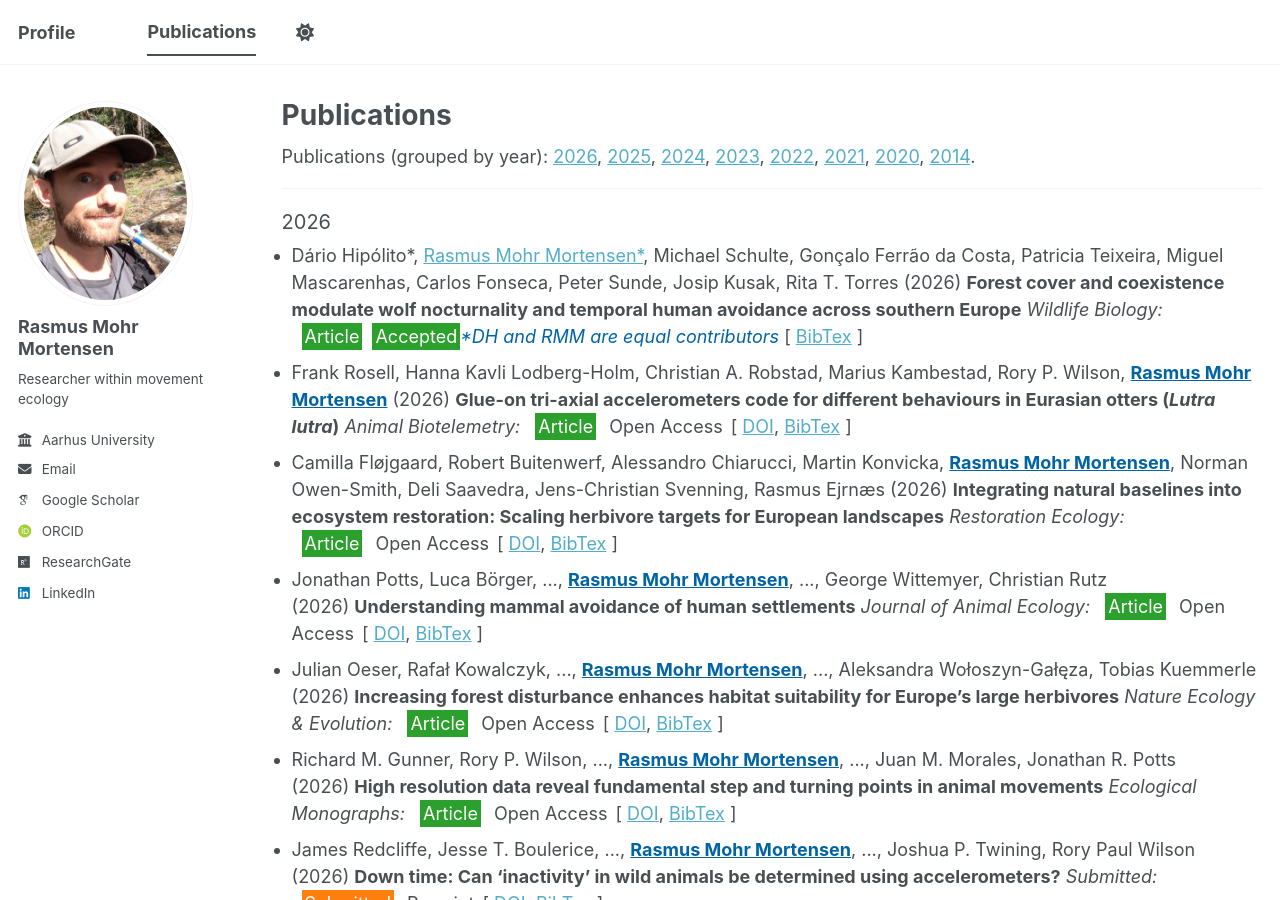
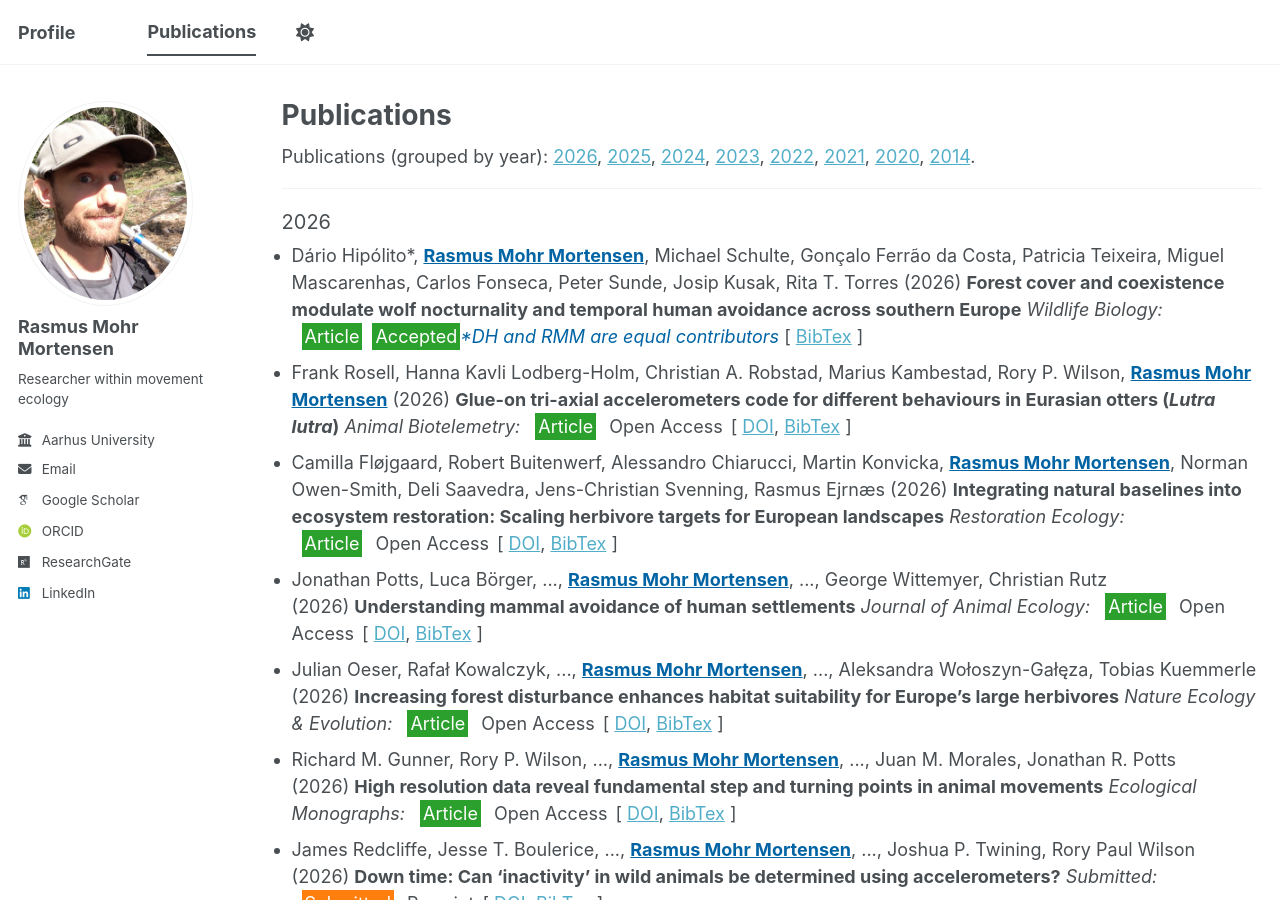
Before and after one commit to rasmusmohrmortensen/rasmusmohrmortensen.github.io, a Jekyll site: the page built from _pages/publications.html, in a window 1280 px wide and 900 px high. Built offline with Jekyll 4.4.1, drawn with Linux system fonts in a browser that asks for light colours; some web fonts are replaced; a script bundle is joined from its source files by our own code; library files that are not in the unit come from our copies.

```diff
--- a/_data/bibere/papers.yml
+++ b/_data/bibere/papers.yml
@@ -6,7 +6,7 @@ paper0017:
   date: 2026-10-15
   authors:
     - "Dário Hipólito*"
-    - Rasmus Mohr Mortensen shared
+    - "Rasmus Mohr Mortensen"
     - "Michael Schulte"
     - "Gonçalo Ferrão da Costa"
     - "Patricia Teixeira"
@@ -36,7 +36,7 @@ paper0016:
     - "Christian A. Robstad"
     - "Marius Kambestad"
     - "Rory P. Wilson"
-    - Rasmus Mohr Mortensen
+    - "Rasmus Mohr Mortensen"
   links:
 #    - name: "PDF"
 #      link: "/files/paper.pdf"
@@ -56,7 +56,7 @@ paper0015:
     - "James Redcliffe"
     - "Jesse T. Boulerice"
     - "..."
-    - Rasmus Mohr Mortensen
+    - "Rasmus Mohr Mortensen"
     - "..."
     - "Joshua P. Twining"
     - "Rory Paul Wilson"
```
